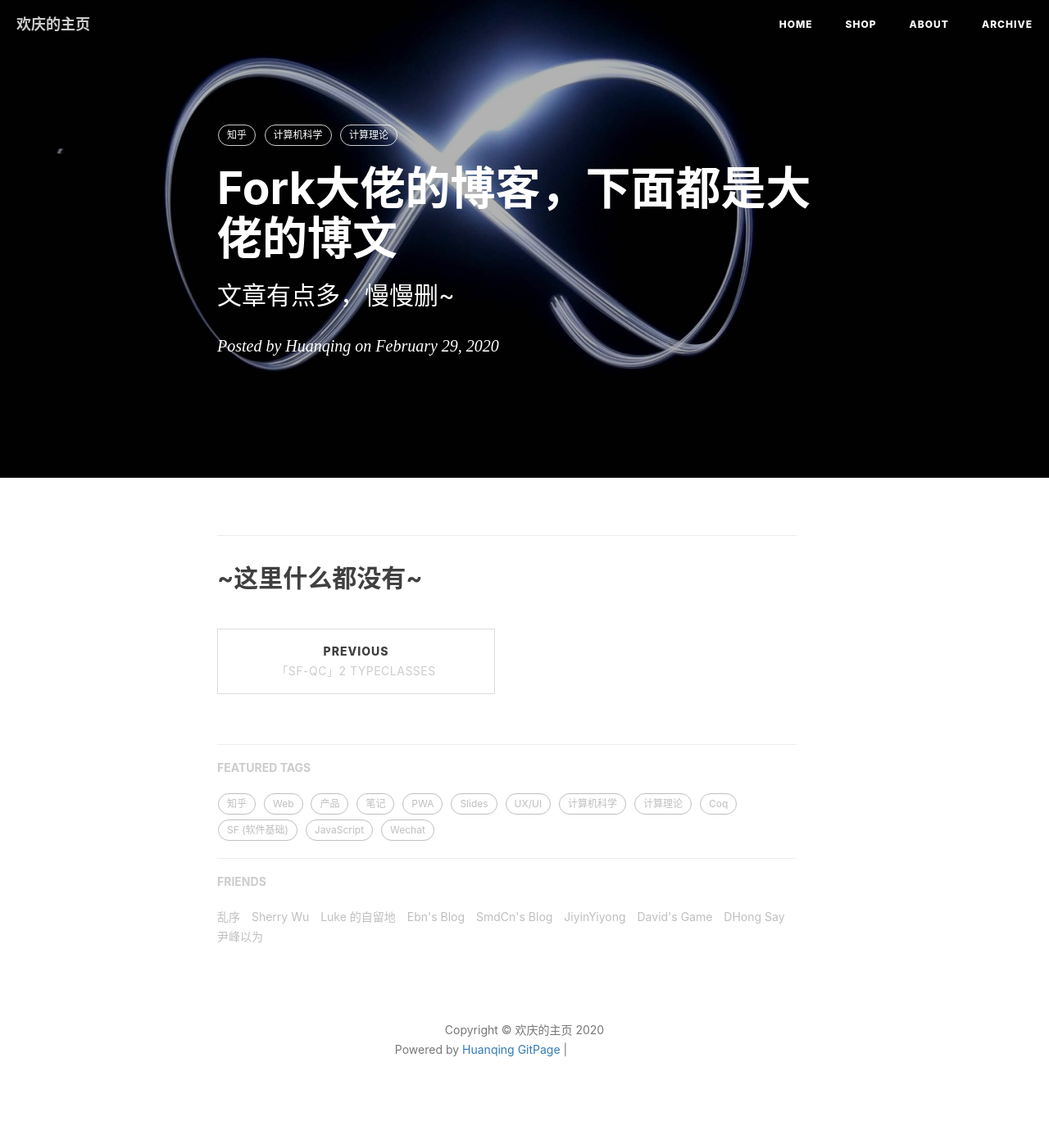
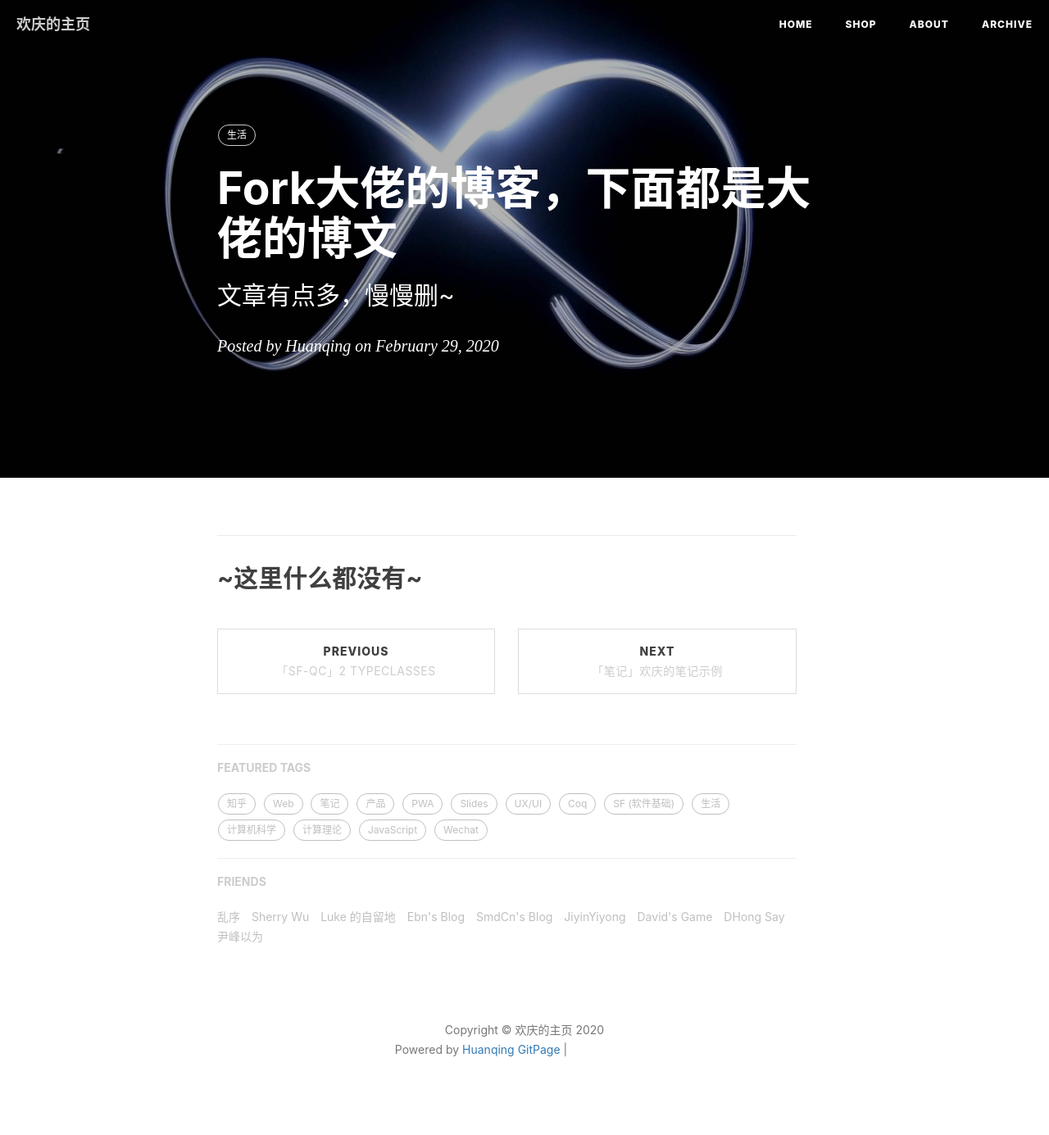
Before and after one commit to huanqingwu/huanqingwu.github.io, a Jekyll site: the page built from _posts/2020-02-29-NEW-HUANQING.md, in a window 1280 px wide. Shown: the whole page at 82% size. Built offline with Jekyll 4.4.1, drawn with Linux system fonts in a browser that asks for light colours; nearby versions of some CDN libraries; comment, search, counter and statistics services are not loaded; grey boxes are pictures that could not be loaded.

Commit message:
huanqing
添加两个示例文章

```diff
--- a/_posts/2020-02-29-NEW-HUANQING.md
+++ b/_posts/2020-02-29-NEW-HUANQING.md
@@ -7,9 +7,7 @@ header-img: "img/post-bg-infinity.jpg"
 header-mask: 0.3
 mathjax: true
 tags:
-  - 知乎
-  - 计算机科学
-  - 计算理论
+  - 生活
 ---
 
 ## ~这里什么都没有~
--- /dev/null
+++ b/_posts/read_self/2020-02-29-sf-notes-01-template.md
@@ -0,0 +1,16 @@
+---
+title: "「笔记」欢庆的笔记示例"
+subtitle: "Read Notes - 欢庆的笔记"
+layout: post
+author: "Huanqing"
+header-style: text
+hidden: true
+tags:
+  - 笔记
+---
+
+
+内容
+------------------
+
+### ~啥都没有~
```
